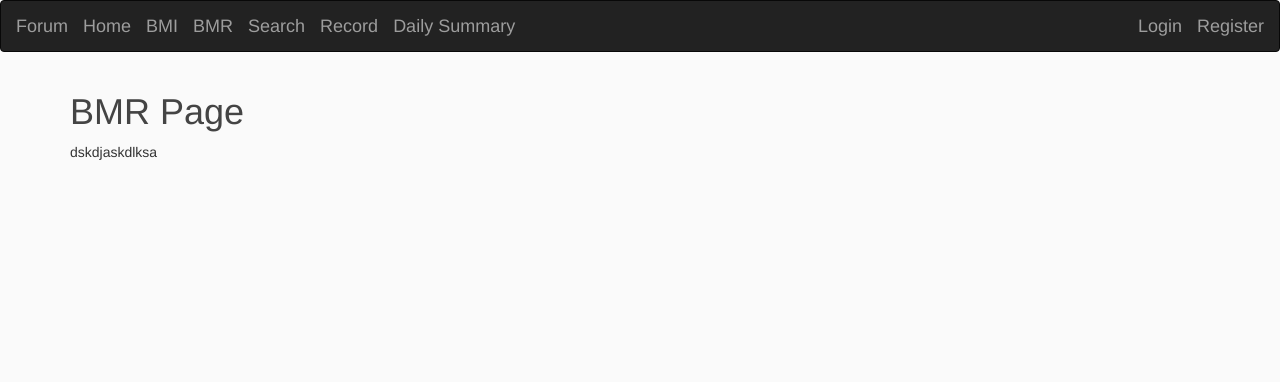
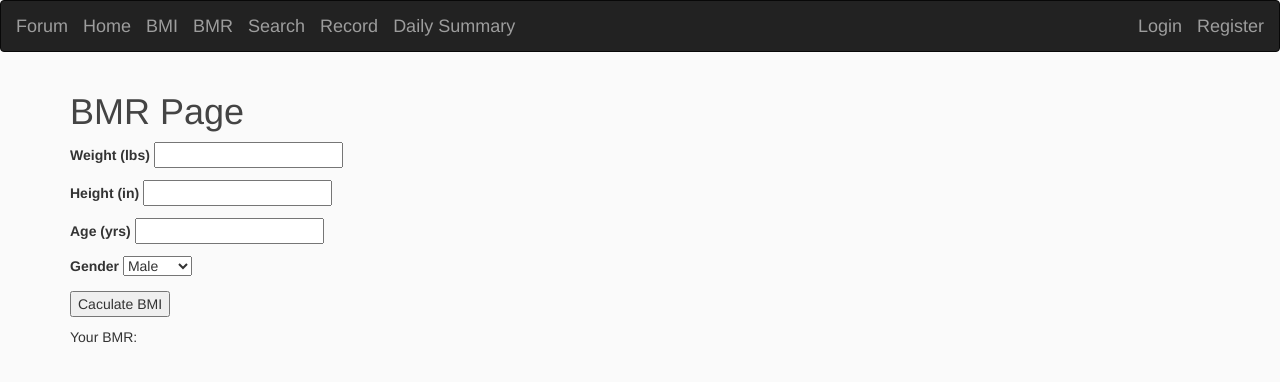
Before and after one commit to zefengqiu1/cmpe133, a Flask app: page /bmr in a window 1280 px wide. Shown: the top 382 px of the page. Run offline with Flask 2, Linux system fonts and the light colour scheme; some libraries are stand-ins or nearby versions.

Commit message:
added bmi and bmr pages

```diff
--- a/app_folder/forms.py
+++ b/app_folder/forms.py
@@ -1,7 +1,7 @@
 from flask_wtf import FlaskForm
 from flask_wtf.file import FileField, FileAllowed
 from flask_login import current_user
-from wtforms import StringField, PasswordField, SubmitField, BooleanField, TextAreaField
+from wtforms import StringField, PasswordField, SubmitField, BooleanField, TextAreaField, IntegerField, SelectField
 from wtforms.validators import DataRequired, Length, Email, EqualTo, ValidationError
 from app_folder.models import User
 from wtforms.fields.html5 import DateField
@@ -62,6 +62,17 @@ class UpdateAccountForm(FlaskForm):
             if user:
                 raise ValidationError('That email is taken. Please choose a different one.')
 
+class BMIForm(FlaskForm):
+    weight = IntegerField('Weight (lbs)', validators=[DataRequired()])
+    height = IntegerField('Height (in)', validators=[DataRequired()])
+    submit = SubmitField('Caculate BMI')
+
+class BMRForm(FlaskForm):
+    weight = IntegerField('Weight (lbs)', validators=[DataRequired()])
+    height = IntegerField('Height (in)', validators=[DataRequired()])
+    age = IntegerField('Age (yrs)', validators=[DataRequired()])
+    gender = SelectField('Gender', choices=[('M', 'Male'), ('F', 'Female')])
+    submit = SubmitField('Caculate BMI')
 
 class PostForm(FlaskForm):
     title = StringField('Title', validators=[DataRequired(),Length(min=4, max=20)])
--- a/app_folder/routes.py
+++ b/app_folder/routes.py
@@ -4,7 +4,7 @@ from PIL import Image
 from flask import render_template, url_for, flash, redirect, request, abort
 from app_folder import app, db, bcrypt, mail
 from app_folder.forms import (RegistrationForm, LoginForm, UpdateAccountForm,
-                             PostForm, RequestResetForm, ResetPasswordForm,SearchForm,SearchDateForm)
+                             PostForm, RequestResetForm, ResetPasswordForm,SearchForm,SearchDateForm,BMIForm,BMRForm)
 from app_folder.models import User, Post,Food,Summary
 from flask_login import login_user, current_user, logout_user, login_required
 from flask_mail import Message
@@ -24,13 +24,33 @@ def home():
     return render_template('home.html', posts=posts)
 
 
-@app.route("/bmi")
+@app.route("/bmi", methods=['GET', 'POST'])
 def bmi():
-    return render_template('bmi.html', title='BMI')
+    message = 'Your BMI: '
+    form = BMIForm()
 
-@app.route("/bmr")
+    if request.method == 'POST':
+        userWeight = form.weight.data
+        userHeight = form.height.data
+        message = message + str((userWeight / (userHeight*userHeight))*703)
+
+    return render_template('bmi.html', title='BMI', form=form, message=message)
+
+@app.route("/bmr", methods=['GET', 'POST'])
 def bmr():
-    return render_template('bmr.html', title='BMR')
+    message = 'Your BMR: '
+    form = BMRForm()
+
+    if request.method == 'POST':
+        userWeight = form.weight.data
+        userHeight = form.height.data
+        userAge = form.age.data
+        if(form.gender.data == 'M'):
+            message = message + str(66 + (6.23 * userWeight) + (12.7 * userHeight) + (6.8*userAge))
+        else:
+            message = message + str(655 + (4.35 * userWeight) + (4.7 * userHeight) + (4.7*userAge))
+
+    return render_template('bmr.html', title='BMR', form=form, message=message)
 
 
 @app.route("/register", methods=['GET', 'POST'])
--- a/app_folder/templates/bmr.html
+++ b/app_folder/templates/bmr.html
@@ -1,5 +1,29 @@
 {% extends "layout.html" %}
 {% block content %}
-    <h1>BMR Page</h1>
-    dskdjaskdlksa
+    <h1>{{title}} Page</h1>
+
+    <form action="" method="post">
+        <p>
+            {{form.weight.label}}
+            {{form.weight}}
+        </p>
+        <p>
+            {{form.height.label}}
+            {{form.height}}
+        </p>
+        <p>
+            {{form.age.label}}
+            {{form.age}}
+        </p>
+        <p>
+            {{form.gender.label}}
+            {{form.gender}}
+        </p>
+        <p>
+            {{form.submit}}
+        </p>
+        <p>
+            {{message}}
+        </p>
+    </form>
 {% endblock content %}
```
Also changed, not shown: app_folder/templates/bmi.html (+18 -1 lines), app.py (renamed from run.py), app_folder/site.db.
